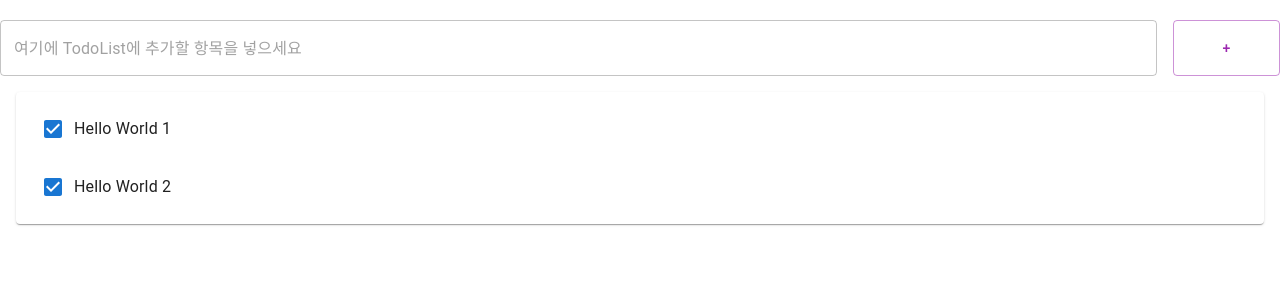
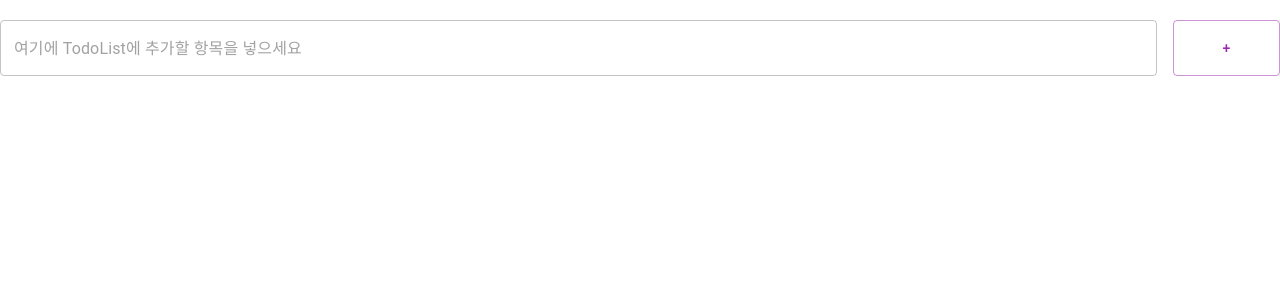
Before and after one commit to kwYoohae-Study-book/React-Spring-Jwt, a React (Create React App) app in the folder frontend/: page / in a window 1280 px wide. Shown: the top 300 px of the page. Built offline with nearby package versions, Linux system fonts and the light colour scheme.

Commit message:
feat: delete 기능 구현

```diff
--- a/frontend/src/App.js
+++ b/frontend/src/App.js
@@ -5,32 +5,27 @@ import {List, Paper} from "@mui/material";
 import AddTodo from "./AddTodo";
 
 function App() {
-    const [items, setItems] = useState([
-        {
-            id: "0",
-            title: "Hello World 1",
-            done: true,
-        },
-        {
-            id: "1",
-            title: "Hello World 2",
-            done: true,
-        },
-    ]);
+    const [items, setItems] = useState([]);
 
     const addItem = (item) => {
         item.id = "ID-" + items.length;
         item.done = false;
 
-        setItems([...items,  item]);
-        console.log("items :". items);
+        setItems([...items, item]);
+        console.log("items :".items);
+    }
+
+    const deleteItem = (item) => {
+        const newItems = items.filter(e => e.id !== item.id);
+
+        setItems([...newItems]);
     }
 
     let todoItems = items.length > 0 && (
         <Paper style={{margin: 16}}>
             <List>
                 {
-                    items.map((item) => (<Todo item={item} key={item.id}/>))
+                    items.map((item) => (<Todo item={item} key={item.id} deleteItem={deleteItem}/>))
                 }
             </List>
         </Paper>
--- a/frontend/src/Todo.js
+++ b/frontend/src/Todo.js
@@ -1,8 +1,14 @@
 import React, {useState} from "react";
-import {Checkbox, InputBase, ListItem, ListItemText} from "@mui/material";
+import {Checkbox, IconButton, InputBase, ListItem, ListItemSecondaryAction, ListItemText} from "@mui/material";
+import {DeleteOutlined} from "@mui/icons-material";
 
 const Todo = (props) => {
     const [item, setItem] = useState(props.item);
+    const deleteItem = props.deleteItem;
+
+    const deleteEventHandler = () => {
+        deleteItem(item);
+    }
 
     return (
         <ListItem>
@@ -18,6 +24,11 @@ const Todo = (props) => {
                     fullWidth={true}
                 />
             </ListItemText>
+            <ListItemSecondaryAction>
+                <IconButton aria-label="Delete Todo" onClick={deleteEventHandler}>
+                    <DeleteOutlined />
+                </IconButton>
+            </ListItemSecondaryAction>
         </ListItem>
     );
 };
```
